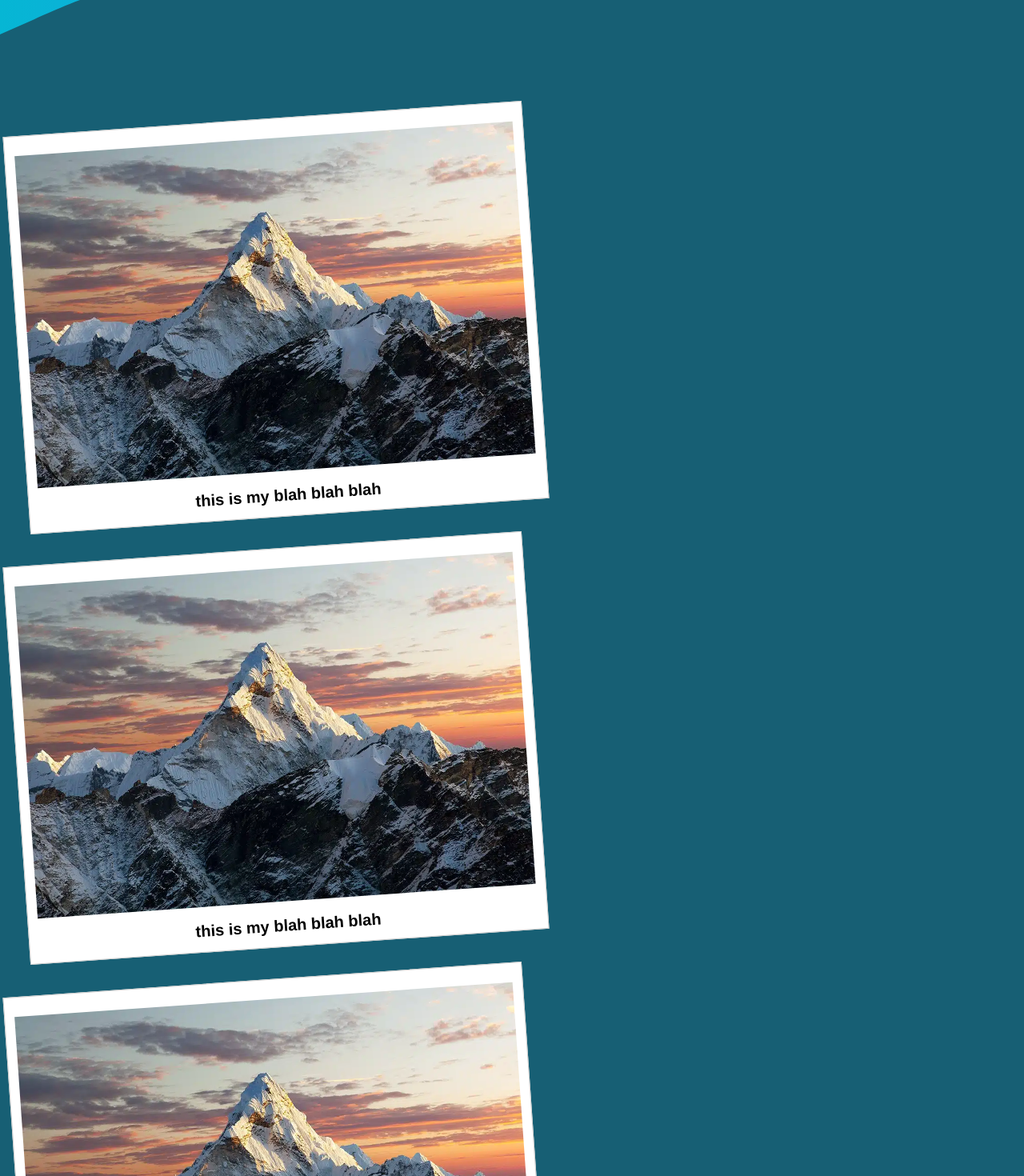
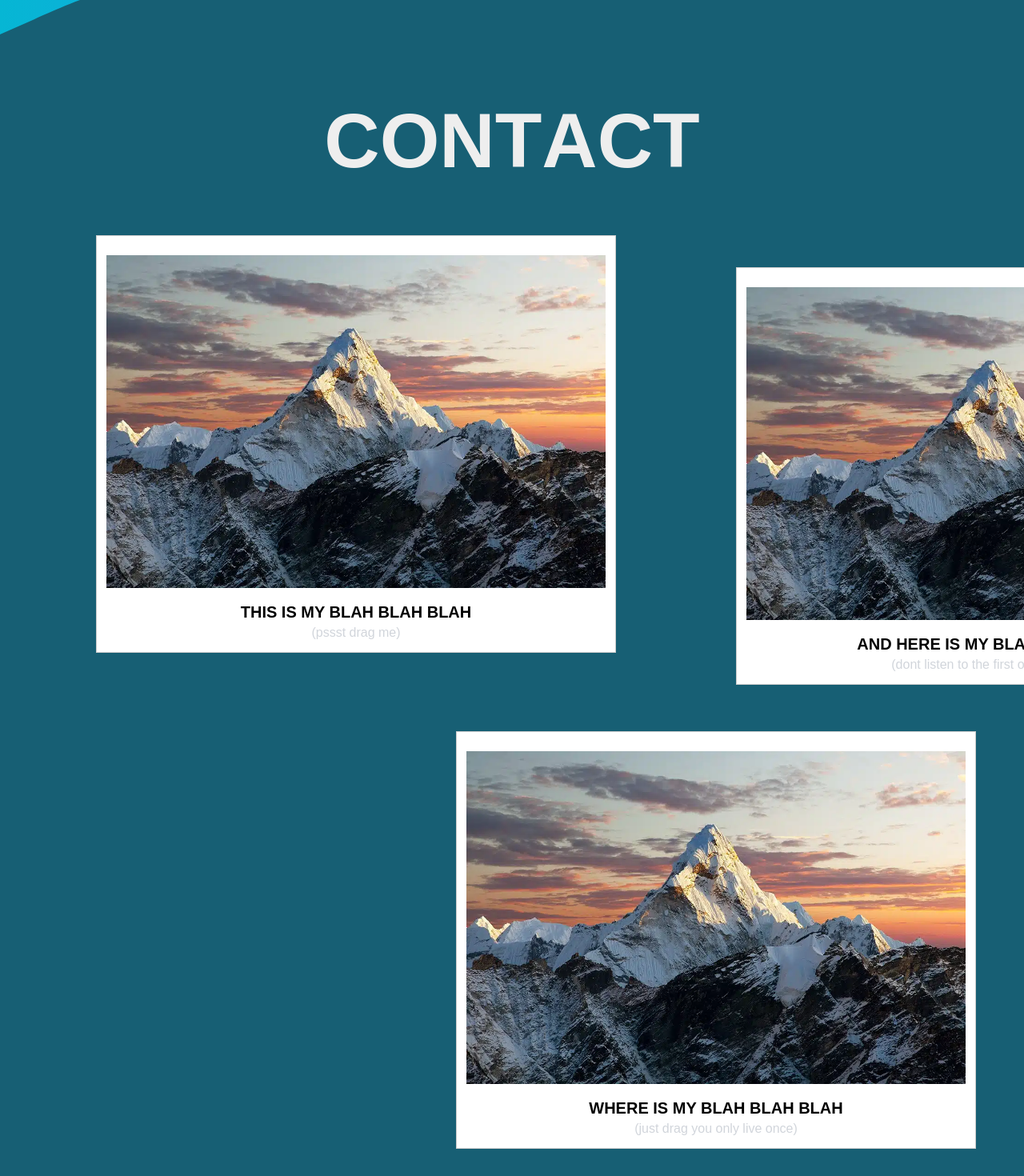
Before and after one commit to WhosDouble/revived-portfolio, a Next.js app: page / in a window 1280 px wide. Shown: the part 3600-5070 px from the top of the page at 80% size. Built offline with nearby package versions, Linux system fonts and the light colour scheme.

Commit message:
made the poloraid pictures dynamic and added a easter egg for them

```diff
--- a/package.json
+++ b/package.json
@@ -13,6 +13,7 @@
     "framer-motion": "^11.18.0",
     "next": "15.1.4",
     "react": "^19.0.0",
+    "react-confetti": "^6.2.2",
     "react-dom": "^19.0.0",
     "tailwind-merge": "^2.6.0"
   },
--- a/src/app/components/ContactMe.tsx
+++ b/src/app/components/ContactMe.tsx
@@ -1,47 +1,38 @@
 import { motion } from "framer-motion";
+
+import Polaroid from "./Polaroid";
+import RevealLinks from "./FramerMotion/FlipWords";
 
 function ContactMe(props: any) {
   return (
-    <div className=" bg-[#175f74] dark:bg-[#020f1f]">
-      <motion.div
-        drag
-        style={{ transform: "rotate(-4deg)" }}
-        className="w-[650px] bg-white p-3 border border-[#ccc] text-center inline-block m-5 relative "
-      >
-        <img
-          className="w-full mt-3 h-auto block"
-          src="/mountain.png"
-          alt="image of yours truly"
-          onDragStart={(e) => e.preventDefault()}
-        />
-        <p className="font-bold pt-4 text-xl">this is my blah blah blah</p>
-      </motion.div>
-      <motion.div
-        drag
-        style={{ transform: "rotate(-4deg)" }}
-        className="w-[650px] bg-white p-3 border border-[#ccc] text-center inline-block m-5 relative "
-      >
-        <img
-          className="w-full mt-3 h-auto block"
-          src="/mountain.png"
-          alt="image of yours truly"
-          onDragStart={(e) => e.preventDefault()}
-        />
-        <p className="font-bold pt-4 text-xl">this is my blah blah blah</p>
-      </motion.div>
-      <motion.div
-        drag
-        style={{ transform: "rotate(-4deg)" }}
-        className="w-[650px] bg-white p-3 border border-[#ccc] text-center inline-block m-5 relative "
-      >
-        <img
-          className="w-full mt-3 h-auto block"
-          src="/mountain.png"
-          alt="image of yours truly"
-          onDragStart={(e) => e.preventDefault()}
-        />
-        <p className="font-bold pt-4 text-xl">this is my blah blah blah</p>
-      </motion.div>
+    <div className="w-full h-[1500px] bg-[#175f74] dark:bg-[#020f1f]">
+      <RevealLinks
+        size={
+          "text-4xl sm:text-5xl md:text-7xl lg:text-8xl text-center text-[#eee] cursor-none"
+        }
+        word={"Contact"}
+      />
+      <Polaroid
+        description={"THIS IS MY BLAH BLAH BLAH"}
+        img={"/mountain.png"}
+        initialX={100}
+        initialY={50}
+        dragText={"(pssst drag me)"}
+      />
+      <Polaroid
+        description={"AND HERE IS MY BLAH BLAH BLAH"}
+        img={"/mountain.png"}
+        initialX={900}
+        initialY={90}
+        dragText={"(dont listen to the first one dont drag)"}
+      />
+      <Polaroid
+        description={"WHERE IS MY BLAH BLAH BLAH"}
+        img={"/mountain.png"}
+        initialX={550}
+        initialY={670}
+        dragText={"(just drag you only live once)"}
+      />
     </div>
   );
 }
--- /dev/null
+++ b/src/app/components/Polaroid.tsx
@@ -0,0 +1,77 @@
+import { motion } from "framer-motion";
+import { div } from "framer-motion/client";
+import { useState, useEffect } from "react";
+import Confetti from "react-confetti";
+
+const Polaroid = (props: any) => {
+  const [confettiOn, setConfettiOn] = useState(false);
+  const [fadeOut, setFadeOut] = useState(false);
+  const [width, setWidth] = useState(window.innerWidth);
+  const [height, setHeight] = useState(window.innerHeight);
+
+  useEffect(() => {
+    const handleResize = () => {
+      setWidth(window.innerWidth);
+      setHeight(window.innerHeight);
+    };
+    window.addEventListener("resize", handleResize);
+    return () => {
+      window.removeEventListener("resize", handleResize);
+    };
+  }, []);
+
+  const handleDragStart = () => {
+    setFadeOut(false);
+    setConfettiOn(true);
+  };
+
+  const handleDragEnd = () => {
+    setFadeOut(true);
+    setTimeout(() => {
+      setConfettiOn(false);
+      setFadeOut(false);
+    }, 2500);
+  };
+  console.log(confettiOn);
+  return (
+    <div className="relative">
+      {confettiOn && (
+        <Confetti
+          width={width}
+          height={height}
+          numberOfPieces={500}
+          gravity={0.2}
+          colors={["#550A46", "#009990", "#A0EDF7"]}
+          style={{
+            opacity: fadeOut ? 0 : 1,
+            transition: "opacity 1.5s ease-in-out",
+            position: "absolute",
+            top: -180,
+            left: 0,
+            zIndex: 9999, // Make sure confetti appears above other content
+          }}
+        />
+      )}
+      <motion.div
+        drag
+        initial={{ x: props.initialX, y: props.initialY }}
+        style={{ transform: `${props.rotate}`, position: "absolute" }}
+        className="w-[650px] bg-white p-3 border border-[#ccc] text-center inline-block m-5 relative "
+        onDragStart={handleDragStart}
+        onDragEnd={handleDragEnd}
+      >
+        <img
+          className="w-full mt-3 h-auto block"
+          src={props.img}
+          alt="image of yours truly"
+          onDragStart={(e) => e.preventDefault()}
+        />
+        <p className="font-bold pt-4 text-xl">{props.description}</p>
+        <p className="text-gray-300">
+          {confettiOn ? "YOU DRAGGED HORRAY" : props.dragText}
+        </p>
+      </motion.div>
+    </div>
+  );
+};
+export default Polaroid;
```
Also changed, not shown: src/app/components/Poloroid.tsx (deleted), 1 other file (tests, documents, lock files or other folders).
